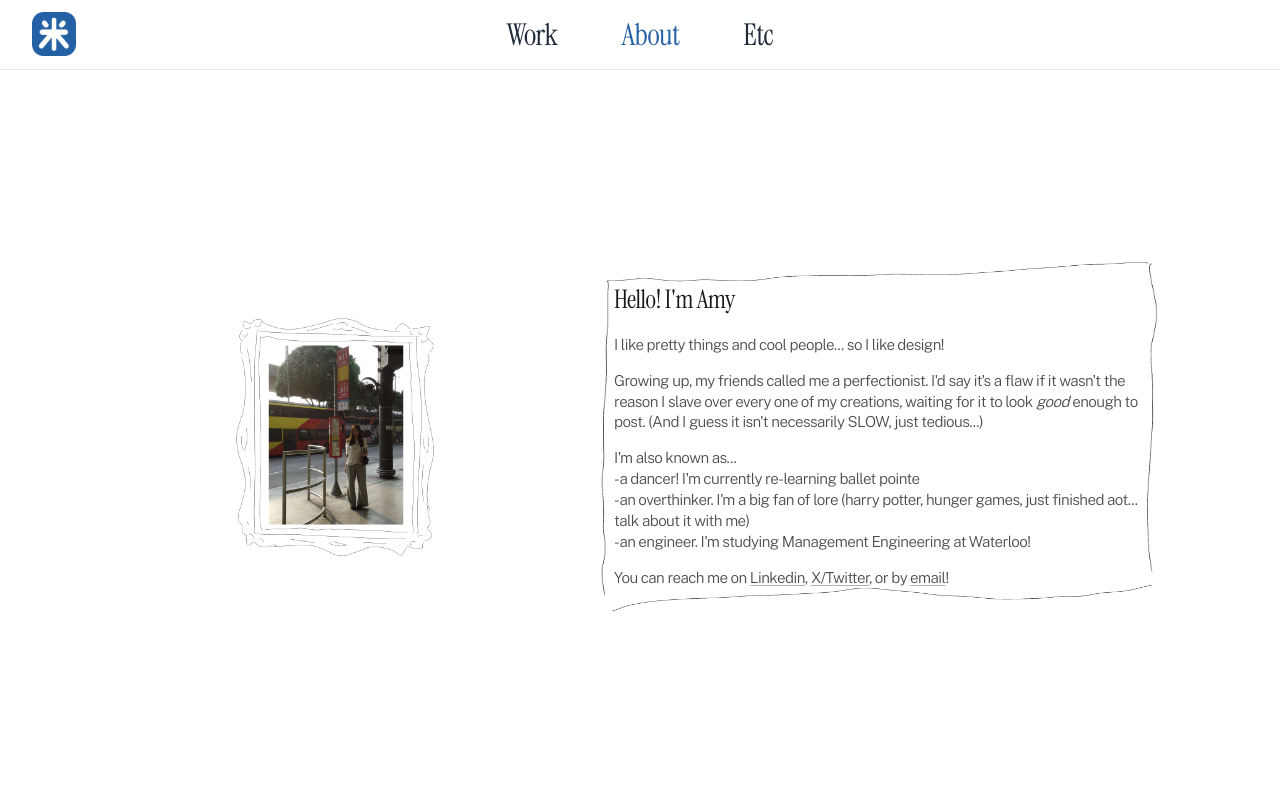
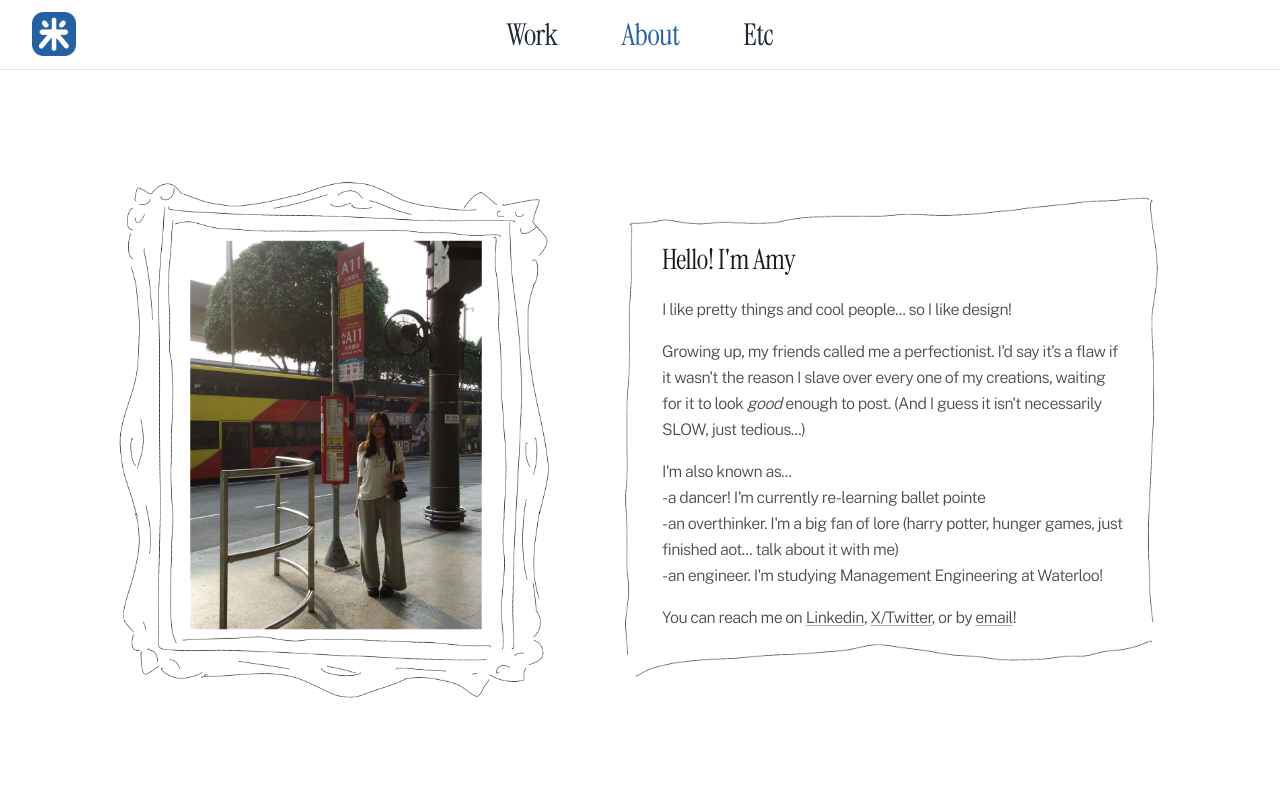
Before and after one commit to amyw41/jar-portfolio, a Next.js app: page /notes in a window 1280 px wide. Shown: the top 800 px of the page. Built offline with nearby package versions, Linux system fonts and the light colour scheme.

Commit message:
Revert 'Fit the About page into one viewport on every screen size'
This reverts commit 97835bb. The dvh-based clamp() shrinking read as
ugly in practice; reverting to the previous fixed-size layout while a
lighter-touch fix gets worked out.

```diff
--- a/app/notes/page.tsx
+++ b/app/notes/page.tsx
@@ -7,15 +7,6 @@ import FadeImage from "@/components/FadeImage";
 // Matches the "/etc" page's own mount animation exactly (see SLIDE_UP_DURATION
 // there) — fades up from 40px below on load, same feel across both pages.
 const SLIDE_UP_DURATION = 0.35;
-
-// Same "the rest of the viewport below the sticky header" idea Jar.js uses
-// for its own hero section, so this section fits one screen too instead of
-// needing a scroll to see all of it. Kept as a plain calc() string (not a
-// shared CSS custom property, unlike Jar.js's own --available-height) only
-// because this is a .tsx file — TypeScript's CSSProperties type doesn't
-// know about arbitrary custom properties without an `as` cast, and one
-// repeated calc() string is simpler than fighting that for a single page.
-const AVAILABLE_HEIGHT = "calc(100dvh - var(--taskbar-height, 4.375rem))";
 
 // "About" bio section — labeled "About" in the taskbar, route stays "/notes"
 // (see the previous version of this file's own comment on why). Framed
@@ -29,51 +20,30 @@ function socialHref(id: string) {
 
 const LINK_CLASS = "underline decoration-black/30 underline-offset-2 transition-colors hover:text-[#2460A4] hover:decoration-[#2460A4]";
 
-// Every size below that used to be a fixed value (photo width, padding,
-// gap, heading/body font-size, paragraph spacing) is now a dvh-based
-// clamp() instead, so the whole section shrinks together on a short
-// viewport rather than holding fixed sizes and overflowing it. This
-// matters even more on the stacked (below lg) layout than the side-by-side
-// one — a fixed photo plus 5 fixed-size paragraphs stacked on top of each
-// other is what was blowing past one screen on phones/short windows.
-const PARAGRAPH_CLASS = "mt-[clamp(0.4rem,1.9dvh,1rem)] font-body text-[clamp(0.8125rem,1.9dvh,1rem)] font-light leading-snug text-black/70";
-
 export default function NotesPage() {
   return (
-    <section
-      className="mx-auto flex w-full max-w-[1100px] flex-col justify-center px-4 py-4"
-      style={{ minHeight: AVAILABLE_HEIGHT }}
-    >
+    <section className="mx-auto w-full max-w-[1100px] px-4 pb-36 pt-24">
       <motion.div
         initial={{ opacity: 0, y: 40 }}
         animate={{ opacity: 1, y: 0 }}
         transition={{ duration: SLIDE_UP_DURATION, ease: "easeOut" }}
       >
-        {/* Single column (both items full-width, stacked) below lg — same
-          breakpoint as before. minmax(0,460px) lets the photo column
-          itself shrink first when space is tight (down to its own natural
-          minimum), while minmax(320px,1fr) guarantees the text column
-          never drops below a readable width. */}
-        <div className="grid grid-cols-1 items-center gap-[clamp(0.75rem,3dvh,3rem)] lg:grid-cols-[minmax(0,460px)_minmax(320px,1fr)]">
+        {/* Single column (both items full-width, stacked) below lg — bumped up
+          from md, and the photo column below now flexes instead of holding
+          a rigid 460px, because a fixed-width column plus a "1fr" text
+          column doesn't degrade gracefully in between: at just-barely-md
+          widths there's nowhere near enough room left over for the fixed
+          460px photo AND a readable text column, so text got squeezed down
+          to a couple words per line. minmax(0,460px) lets the photo column
+          itself shrink first when space is tight (down to its own
+          max-w-[460px] div's natural minimum), while minmax(320px,1fr)
+          guarantees the text column never drops below a readable width. */}
+        <div className="grid grid-cols-1 items-center gap-12 lg:grid-cols-[minmax(0,460px)_minmax(320px,1fr)]">
           {/* Framed photo — left. Used to be two layered images (frame.png
               behind, me.webp inset on top) — replaced with a single
               pre-composited image (frame drawn around the photo already).
               Aspect ratio is this file's own (1368x1600). */}
-          <div
-            className="relative mx-auto w-full"
-            style={{
-              aspectRatio: "1368 / 1600",
-              // Same shape as Jar.js's own hero-art width formula: the
-              // largest width that's simultaneously ≤460px (original
-              // design cap), ≤100% of the column, and short enough that
-              // the photo's own height (width * 1600/1368) never eats more
-              // than ~34% of the available viewport height. 34%, not
-              // Jar's own 60% — this page also has a full text block
-              // sharing that same vertical space on the stacked layout,
-              // where Jar's hero art is the only thing in its section.
-              width: `min(460px, 100%, calc(${AVAILABLE_HEIGHT} * 0.34 * 1368 / 1600))`,
-            }}
-          >
+          <div className="relative mx-auto w-full max-w-[460px]" style={{ aspectRatio: "1368 / 1600" }}>
             <FadeImage
               src="/images/etc/me-framed.webp"
               alt="Amy standing at a bus stop, framed"
@@ -89,7 +59,7 @@ export default function NotesPage() {
             match this box's own rendered size, since it's a simple outline
             meant to wrap whatever height the bio text ends up being, not a
             fixed-ratio frame like the photo on the left. */}
-          <div className="relative p-[clamp(1.25rem,3dvh,3rem)] text-left">
+          <div className="relative p-10 text-left sm:p-12">
             <FadeImage
               src="/images/drawings/border.png"
               alt=""
@@ -99,20 +69,20 @@ export default function NotesPage() {
               className="pointer-events-none object-fill"
             />
             <div className="relative">
-              <h1 className="font-instrument text-[clamp(1.15rem,3.2dvh,1.75rem)] text-black/90">Hello! I&apos;m Amy</h1>
+              <h1 className="font-instrument text-[28px] text-black/90">Hello! I&apos;m Amy</h1>
 
-              <p className={PARAGRAPH_CLASS}>
+              <p className="mt-4 font-body text-base font-light leading-relaxed text-black/70">
                 I like pretty things and cool people... so I like design!
               </p>
 
-              <p className={PARAGRAPH_CLASS}>
+              <p className="mt-4 font-body text-base font-light leading-relaxed text-black/70">
                 Growing up, my friends called me a perfectionist. I&apos;d say it&apos;s a
                 flaw if it wasn&apos;t the reason I slave over every one of my
                 creations, waiting for it to look <em> good </em> enough to post.
                 (And I guess it isn&apos;t necessarily SLOW, just tedious...)
               </p>
 
-              <p className={PARAGRAPH_CLASS}>
+              <p className="mt-4 font-body text-base font-light leading-relaxed text-black/70">
                 I&apos;m also known as...
                 <br />- a dancer! I&apos;m currently re-learning ballet pointe
                 <br />- an overthinker. I&apos;m a big fan of lore (harry potter, hunger
@@ -121,7 +91,7 @@ export default function NotesPage() {
                 Waterloo!
               </p>
 
-              <p className={PARAGRAPH_CLASS}>
+              <p className="mt-4 font-body text-base font-light leading-relaxed text-black/70">
                 You can reach me on{" "}
                 <a href={socialHref("linkedin")} target="_blank" rel="noopener noreferrer" className={LINK_CLASS}>
                   Linkedin
```
